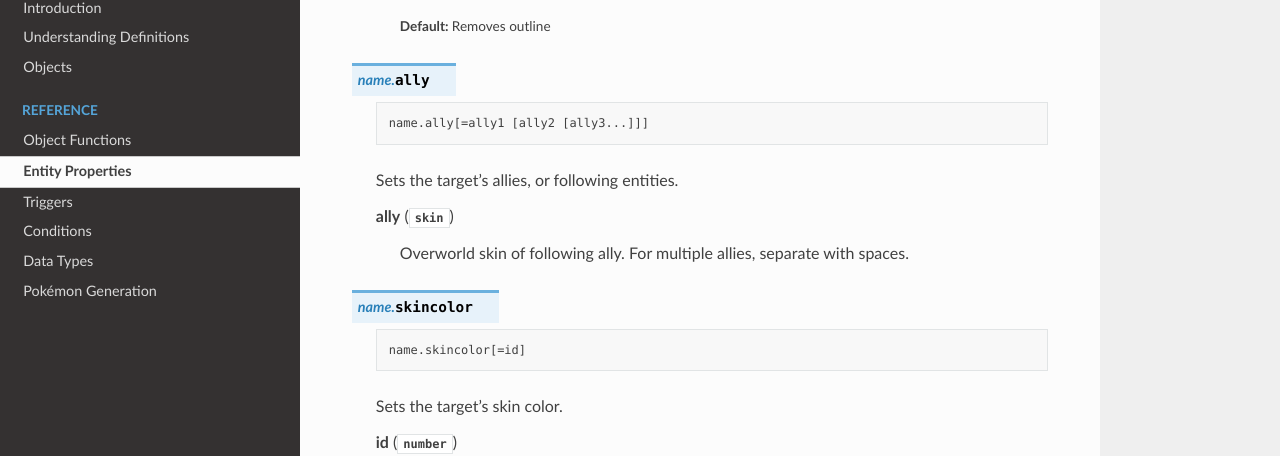
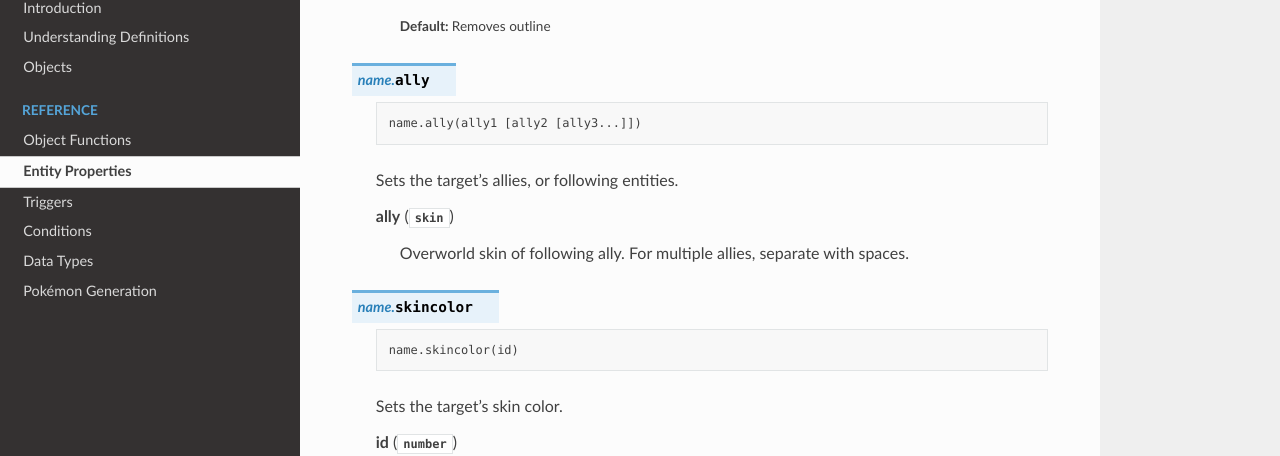
Before and after one commit to jackson-nestelroad/pokengine-jcoad-docs, a Sphinx documentation site: the page built from docs/source/reference/properties.rst, in a window 1280 px wide and 900 px high, scrolled down 2509 px. Shown: the part 144-600 px from the top of the window. Built offline with Sphinx 7.4.7 and the Read the Docs theme 2.0.0, drawn with Linux system fonts in a browser that asks for light colours.

```diff
--- a/docs/source/reference/properties.rst
+++ b/docs/source/reference/properties.rst
@@ -107,7 +107,7 @@ Any entity property ending with :code:`[&triggers]` may have an optional string
         Color of outline.
 
 .. jcoad:property:: ally
-    :suffix: [=ally1 [ally2 [ally3...]]]
+    :suffix: (ally1 [ally2 [ally3...]])
 
     Sets the target's allies, or following entities.
 
@@ -117,7 +117,7 @@ Any entity property ending with :code:`[&triggers]` may have an optional string
         Overworld skin of following ally. For multiple allies, separate with spaces.
 
 .. jcoad:property:: skincolor
-    :suffix: [=id]
+    :suffix: (id)
 
     Sets the target's skin color.
 
```
